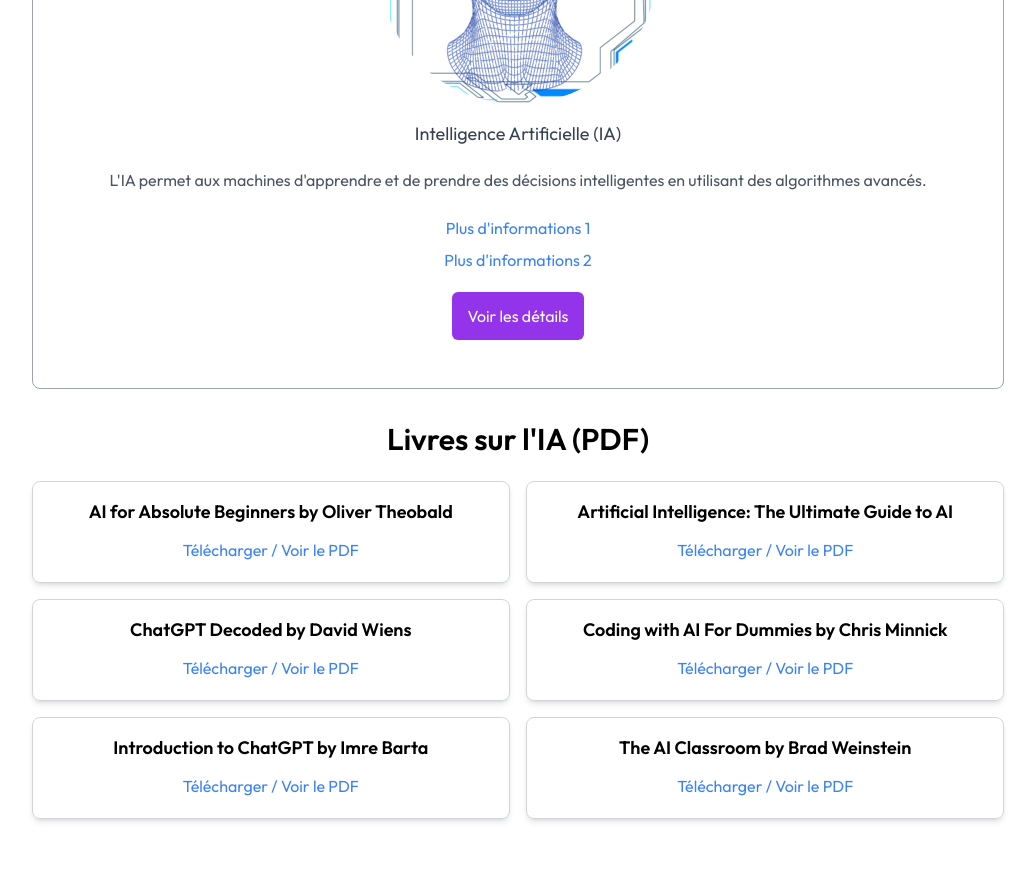
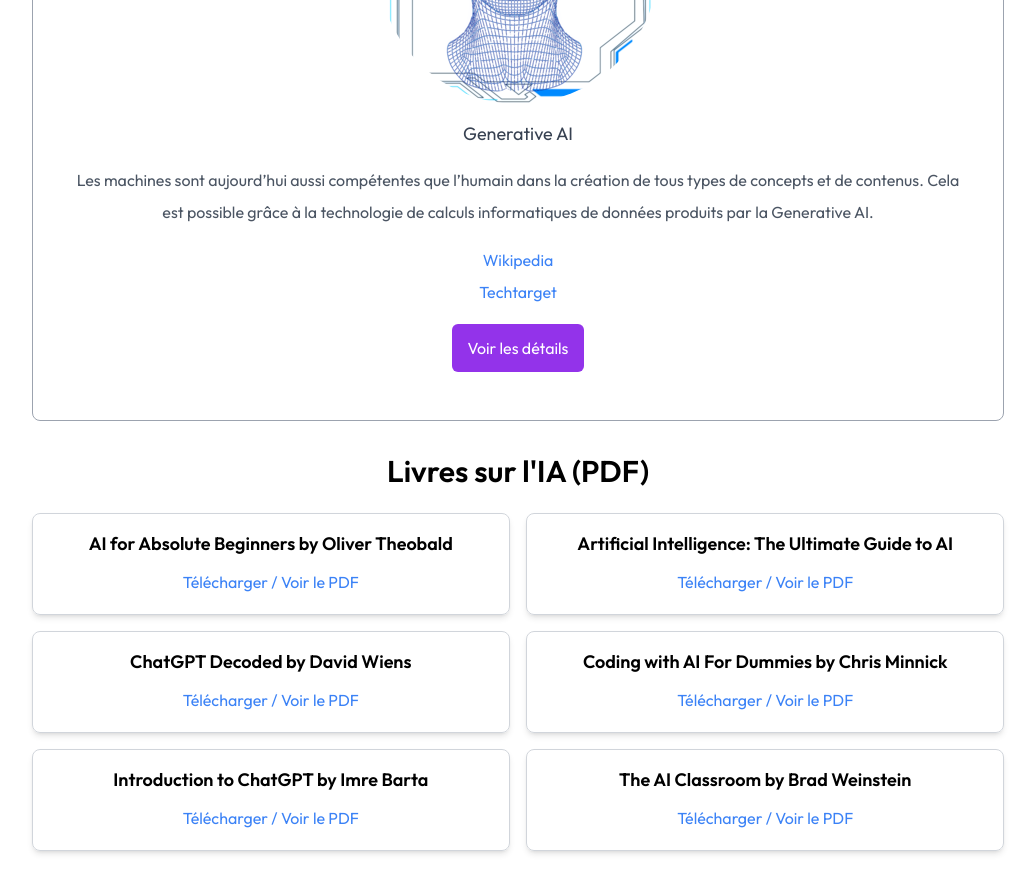
Before and after one commit to samaholicc/ReactPortfolio, a React (Vite) app: page / in a window 1280 px wide. Shown: the part 4820-5712 px from the top of the page, without its empty margins (122-1157 px from the left). Built offline with nearby package versions, Linux system fonts and the light colour scheme; a web font is replaced by a local one.

Commit message:
last1 flux RSS

```diff
--- a/src/components/Services.jsx
+++ b/src/components/Services.jsx
@@ -52,27 +52,27 @@
               alt="Image representing Intelligence Artificielle"
               className="w-22 h-22 mx-auto mb-4 rounded-full"
             />
-            <h3 className="text-lg my-4 text-center text-gray-700 dark:text-white">Intelligence Artificielle (IA)</h3>
+            <h3 className="text-lg my-4 text-center text-gray-700 dark:text-white">Generative AI </h3>
             <p className="text-center text-gray-600 dark:text-white/80 mb-4">
-              L'IA permet aux machines d'apprendre et de prendre des décisions intelligentes en utilisant des algorithmes avancés.
+            Les machines sont aujourd’hui aussi compétentes que l’humain dans la création de tous types de concepts et de contenus. Cela est possible grâce à la technologie de calculs informatiques de données produits par la Generative AI.
             </p>
             <div className="text-center">
               <a
-                href="https://fr.wikipedia.org/wiki/Intelligence_artificielle"
+                href="https://en.wikipedia.org/wiki/Generative_artificial_intelligence"
                 target="_blank"
                 rel="noopener noreferrer"
                 className="text-blue-500 hover:underline"
               >
-                              Plus d'informations 1
+              Wikipedia
               </a>
               <br />
               <a
-                href="https://www.ibm.com/fr-fr/cloud/learn/what-is-artificial-intelligence"
+                href="https://www.techtarget.com/searchenterpriseai/definition/generative-AI"
                 target="_blank"
                 rel="noopener noreferrer"
                 className="text-blue-500 hover:underline"
               >
-                Plus d'informations 2
+                Techtarget
               </a>
             </div>
             <button
```
